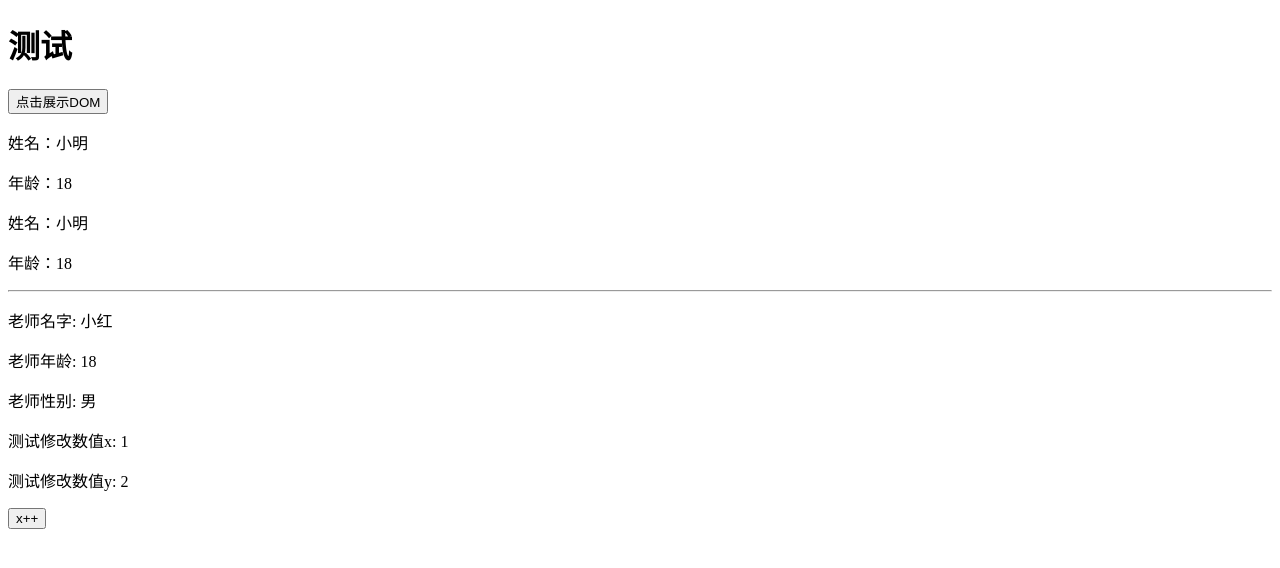
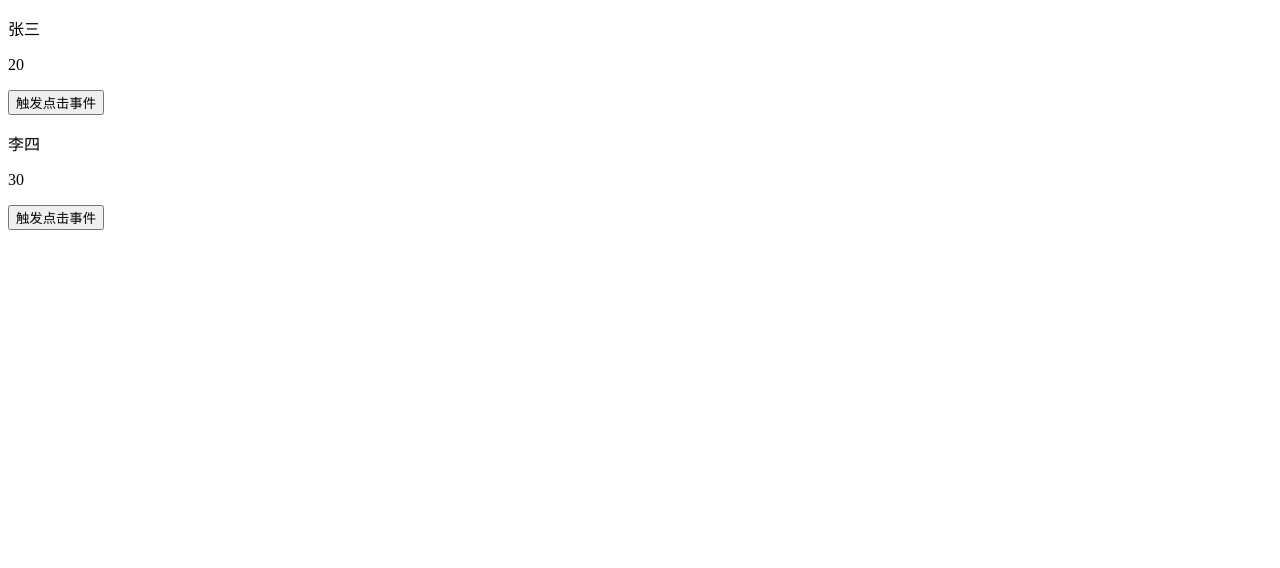
Before and after one commit to sweet-potatos/vue-study, a Vue app: page / in a window 1280 px wide. Shown: the top 568 px of the page. Built offline with nearby package versions, Linux system fonts and the light colour scheme.

Commit message:
增加mixin混合demo和对应笔记

```diff
--- a/src/App.vue
+++ b/src/App.vue
@@ -1,16 +1,16 @@
 <template>
   <div id="app">
-    <School />
+    <MixinDemo />
   </div>
 </template>
 
 <script>
-import School from './study/School.vue'
+import MixinDemo from './study/mixinDemo/MixinDemo'
 
 export default {
   name: 'App',
   components: {
-    School
+    MixinDemo
   }
 }
 </script>
--- /dev/null
+++ b/src/study/mixinDemo/MixinDemo.vue
@@ -0,0 +1,20 @@
+<template>
+  <div>
+    <MixinDemo1 />
+    <MixinDemo2 />
+  </div>
+</template>
+
+<script>
+import MixinDemo1 from './MixinDemo1'
+import MixinDemo2 from './MixinDemo2'
+
+export default {
+  name: 'MinxinDemo',
+  components: {
+    MixinDemo1,
+    MixinDemo2
+  }
+}
+
+</script>
--- /dev/null
+++ b/src/study/mixinDemo/MixinDemo1.vue
@@ -0,0 +1,23 @@
+<template>
+  <div>
+    <p>{{ name }}</p>
+    <p>{{ age }}</p>
+    <button @click="showName">触发点击事件</button>
+  </div>
+</template>
+
+<script>
+import { mixinTest } from './mixin'
+console.log('mixinTest', mixinTest)
+
+export default {
+  name: 'MinxinDemo1',
+  mixins: [mixinTest],
+  data() {
+    return {
+      name: '张三',
+      age: 20
+    }
+  }
+}
+</script>
--- /dev/null
+++ b/src/study/mixinDemo/MixinDemo2.vue
@@ -0,0 +1,22 @@
+<template>
+  <div>
+    <p>{{ name }}</p>
+    <p>{{ age }}</p>
+    <button @click="showName">触发点击事件</button>
+  </div>
+</template>
+
+<script>
+import { mixinTest } from './mixin'
+
+export default {
+  name: 'MinxinDemo2',
+  mixins: [mixinTest],
+  data() {
+    return {
+      name: '李四',
+      age: 30
+    }
+  }
+}
+</script>
--- /dev/null
+++ b/src/study/mixinDemo/mixin.js
@@ -0,0 +1,14 @@
+export const mixinTest = {
+  data() {
+    return {
+      x: 100,
+      y: 200
+    }
+  },
+  methods: {
+    showName() {
+      console.log('name', this.name)
+      console.log('对应的data', this)
+    }
+  }
+}
--- a/src/study/School.vue
+++ b/src/study/schoolDemo/School.vue
@@ -10,8 +10,8 @@
 </template>
 
 <script>
-import Student from './components/Student.vue'
-import Teacher from './components/Teacher.vue'
+import Student from './Student.vue'
+import Teacher from './Teacher.vue'
 
 export default {
   name: 'School',
```
Also changed, not shown: src/study/schoolDemo/Student.vue (renamed from src/study/components/Student.vue), src/study/schoolDemo/Teacher.vue (renamed from src/study/components/Teacher.vue), 1 other file (tests, documents, lock files or other folders).
